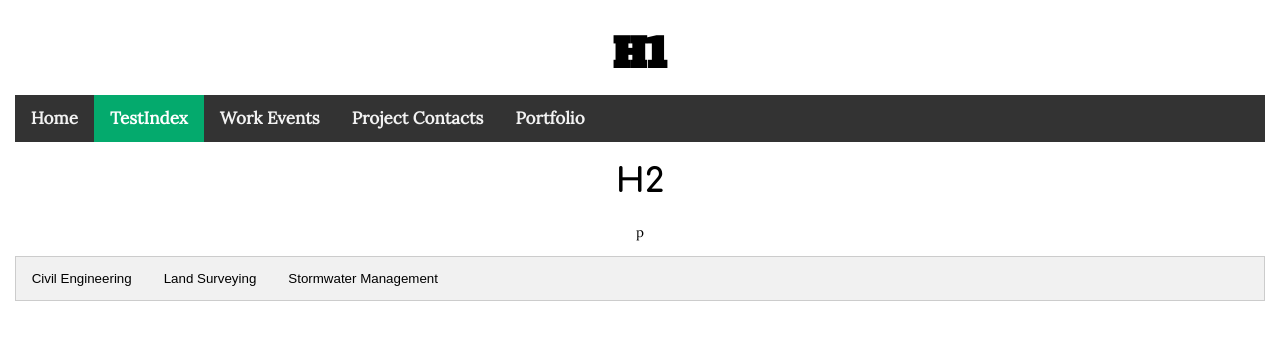
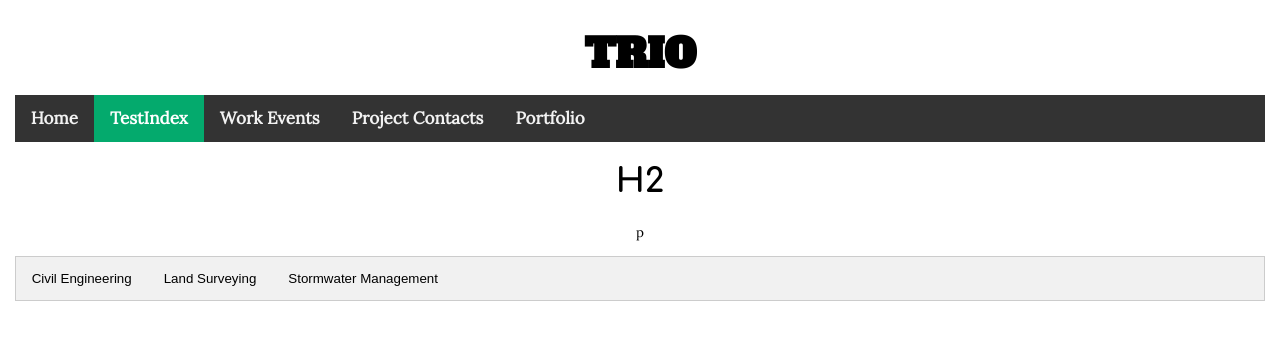
Before and after one commit to TrioEng/TrioEng.github.io, a plain HTML site: page testindex.html in a window 1280 px wide. Drawn offline with Linux system fonts and the light colour scheme; a web font is replaced by a local one.

Commit message:
Update testindex.html

```diff
--- a/testindex.html
+++ b/testindex.html
@@ -2,7 +2,7 @@
 <html lang="en">
   <head>
         <script src="scripts/tabs.js"></script>
-      <h1>H1</h1>
+      <h1>TRIO</h1>
     <meta charset="UTF-8" />
     <meta http-equiv="X-UA-Compatible" content="IE=edge" />
     <meta name="viewport" content="width=device-width, initial-scale=1.0" />
```
